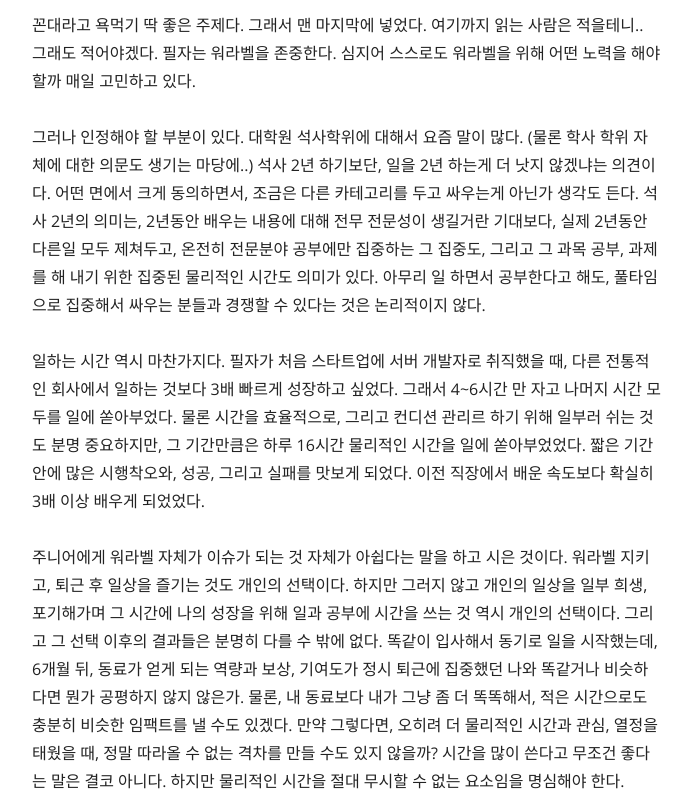
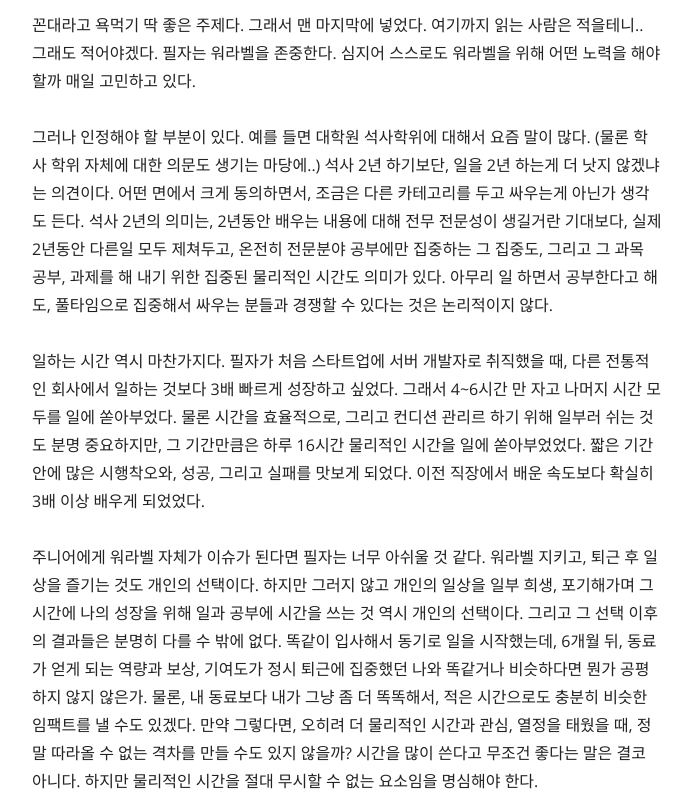
Before and after one commit to johnnykoo84/johnnykoo-blog, a Gatsby site: page /article/growth-for-junior/ in a window 1280 px wide. Shown: the part 4600-5400 px from the top of the page, without its empty margins (293-985 px from the left). Built offline with nearby package versions, Linux system fonts and the light colour scheme; Gatsby itself is replaced by a stand-in of ours; some packages are replaced by stand-ins of ours.

Commit message:
update typo

```diff
--- a/content/blog/article/growth-for-junior.md
+++ b/content/blog/article/growth-for-junior.md
@@ -59,8 +59,8 @@ tags: ["STARTUP", "GROWTH", "JUNIOR"]
 ## 5. 워라벨 따위 집어치우기
 꼰대라고 욕먹기 딱 좋은 주제다. 그래서 맨 마지막에 넣었다. 여기까지 읽는 사람은 적을테니.. 그래도 적어야겠다. 필자는 워라벨을 존중한다. 심지어 스스로도 워라벨을 위해 어떤 노력을 해야할까 매일 고민하고 있다.
 
-그러나 인정해야 할 부분이 있다. 대학원 석사학위에 대해서 요즘 말이 많다. (물론 학사 학위 자체에 대한 의문도 생기는 마당에..) 석사 2년 하기보단, 일을 2년 하는게 더 낫지 않겠냐는 의견이다. 어떤 면에서 크게 동의하면서, 조금은 다른 카테고리를 두고 싸우는게 아닌가 생각도 든다. 석사 2년의 의미는, 2년동안 배우는 내용에 대해 전무 전문성이 생길거란 기대보다, 실제 2년동안 다른일 모두 제쳐두고, 온전히 전문분야 공부에만 집중하는 그 집중도, 그리고 그 과목 공부, 과제를 해 내기 위한 집중된 물리적인 시간도 의미가 있다. 아무리 일 하면서 공부한다고 해도, 풀타임으로 집중해서 싸우는 분들과 경쟁할 수 있다는 것은 논리적이지 않다.
+그러나 인정해야 할 부분이 있다. 예를 들면 대학원 석사학위에 대해서 요즘 말이 많다. (물론 학사 학위 자체에 대한 의문도 생기는 마당에..) 석사 2년 하기보단, 일을 2년 하는게 더 낫지 않겠냐는 의견이다. 어떤 면에서 크게 동의하면서, 조금은 다른 카테고리를 두고 싸우는게 아닌가 생각도 든다. 석사 2년의 의미는, 2년동안 배우는 내용에 대해 전무 전문성이 생길거란 기대보다, 실제 2년동안 다른일 모두 제쳐두고, 온전히 전문분야 공부에만 집중하는 그 집중도, 그리고 그 과목 공부, 과제를 해 내기 위한 집중된 물리적인 시간도 의미가 있다. 아무리 일 하면서 공부한다고 해도, 풀타임으로 집중해서 싸우는 분들과 경쟁할 수 있다는 것은 논리적이지 않다.
 
 일하는 시간 역시 마찬가지다. 필자가 처음 스타트업에 서버 개발자로 취직했을 때, 다른 전통적인 회사에서 일하는 것보다 3배 빠르게 성장하고 싶었다. 그래서 4~6시간 만 자고 나머지 시간 모두를 일에 쏟아부었다. 물론 시간을 효율적으로, 그리고 컨디션 관리르 하기 위해 일부러 쉬는 것도 분명 중요하지만, 그 기간만큼은 하루 16시간 물리적인 시간을 일에 쏟아부었었다. 짧은 기간 안에 많은 시행착오와, 성공, 그리고 실패를 맛보게 되었다. 이전 직장에서 배운 속도보다 확실히 3배 이상 배우게 되었었다.
 
-주니어에게 워라벨 자체가 이슈가 되는 것 자체가 아쉽다는 말을 하고 시은 것이다. 워라벨 지키고, 퇴근 후 일상을 즐기는 것도 개인의 선택이다. 하지만 그러지 않고 개인의 일상을 일부 희생, 포기해가며 그 시간에 나의 성장을 위해 일과 공부에 시간을 쓰는 것 역시 개인의 선택이다. 그리고 그 선택 이후의 결과들은 분명히 다를 수 밖에 없다. 똑같이 입사해서 동기로 일을 시작했는데, 6개월 뒤, 동료가 얻게 되는 역량과 보상, 기여도가 정시 퇴근에 집중했던 나와 똑같거나 비슷하다면 뭔가 공평하지 않지 않은가. 물론, 내 동료보다 내가 그냥 좀 더 똑똑해서, 적은 시간으로도 충분히 비슷한 임팩트를 낼 수도 있겠다. 만약 그렇다면, 오히려 더 물리적인 시간과 관심, 열정을 태웠을 때, 정말 따라올 수 없는 격차를 만들 수도 있지 않을까? 시간을 많이 쓴다고 무조건 좋다는 말은 결코 아니다. 하지만 물리적인 시간을 절대 무시할 수 없는 요소임을 명심해야 한다.
+주니어에게 워라벨 자체가 이슈가 된다면 필자는 너무 아쉬울 것 같다. 워라벨 지키고, 퇴근 후 일상을 즐기는 것도 개인의 선택이다. 하지만 그러지 않고 개인의 일상을 일부 희생, 포기해가며 그 시간에 나의 성장을 위해 일과 공부에 시간을 쓰는 것 역시 개인의 선택이다. 그리고 그 선택 이후의 결과들은 분명히 다를 수 밖에 없다. 똑같이 입사해서 동기로 일을 시작했는데, 6개월 뒤, 동료가 얻게 되는 역량과 보상, 기여도가 정시 퇴근에 집중했던 나와 똑같거나 비슷하다면 뭔가 공평하지 않지 않은가. 물론, 내 동료보다 내가 그냥 좀 더 똑똑해서, 적은 시간으로도 충분히 비슷한 임팩트를 낼 수도 있겠다. 만약 그렇다면, 오히려 더 물리적인 시간과 관심, 열정을 태웠을 때, 정말 따라올 수 없는 격차를 만들 수도 있지 않을까? 시간을 많이 쓴다고 무조건 좋다는 말은 결코 아니다. 하지만 물리적인 시간을 절대 무시할 수 없는 요소임을 명심해야 한다.
```
